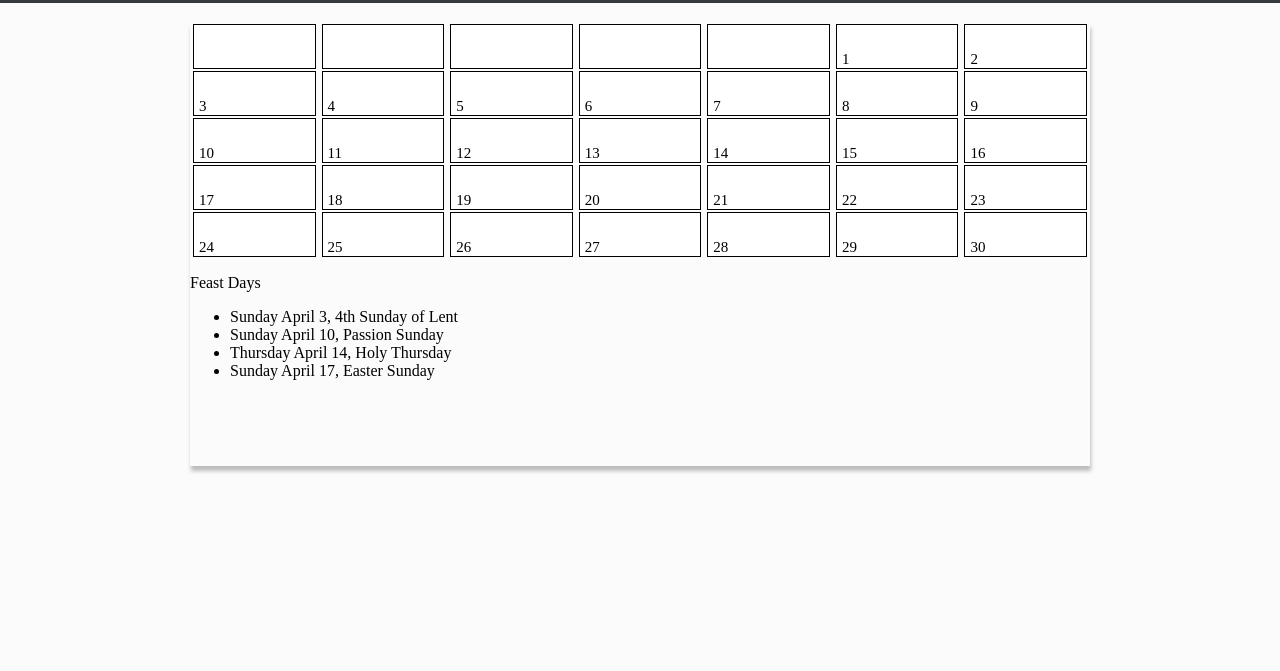
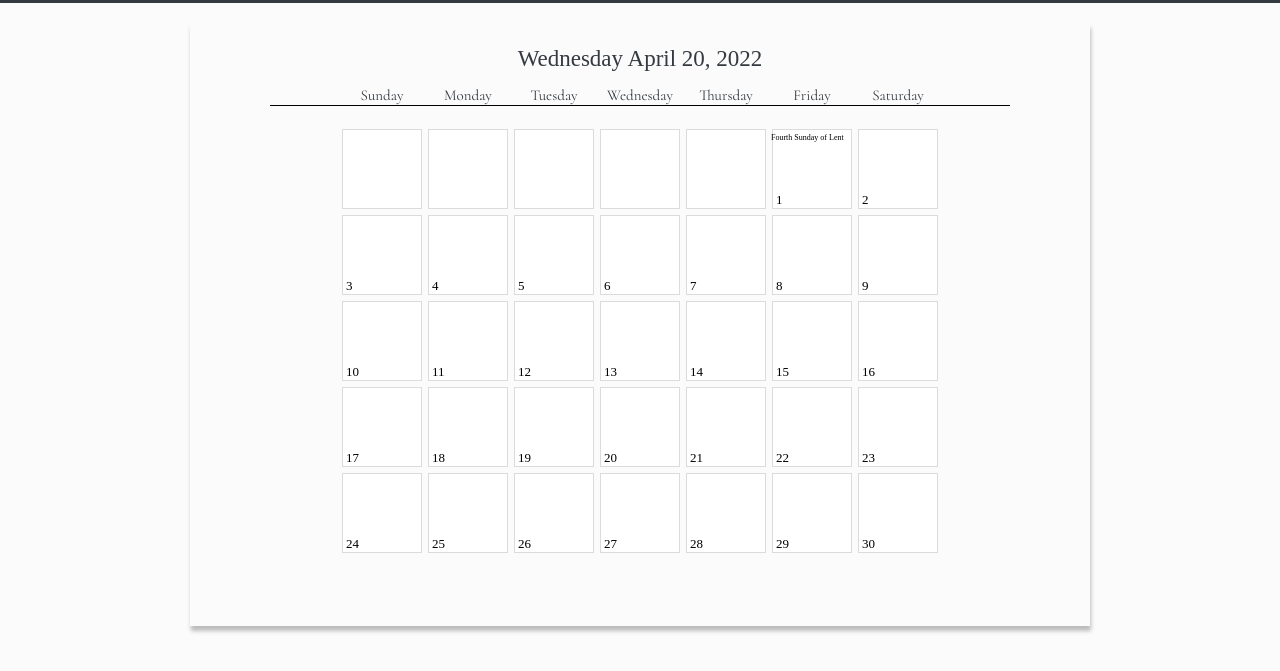
Before and after one commit to RobACurtis/liturgical-calendar, a website: page index.html in a window 1280 px wide. Shown: the part 53-724 px from the top of the page. Drawn offline with Linux system fonts and the light colour scheme; no server answers; a web font is replaced by a local one.

Commit message:
completed css for the calendar

```diff
--- a/css/styles.css
+++ b/css/styles.css
@@ -34,6 +34,22 @@ img.arrow:hover {
   display: flex;
 }
 
+.flex-wrap {
+  flex-wrap: wrap;
+}
+
+.flex-end {
+  justify-content: center;
+}
+
+.padding-bottom {
+  padding-bottom: 70px;
+}
+
+.justify-center {
+  justify-content: center;
+}
+
 .center {
   justify-content: center;
   align-items: center;
@@ -43,6 +59,16 @@ img.arrow:hover {
 .rel {
   position: relative;
 }
+
+.hidden {
+  display: none;
+}
+
+.margin-top {
+  margin-top: 20px;
+}
+
+/* form styling */
 
 p.notes {
   font-family: cormorant, serif;
@@ -132,27 +158,50 @@ p.date {
   text-align: center;
 }
 
-.hidden {
+/* calendar styling */
+
+#weekday.row {
   display: none;
 }
 
-.margin-top {
-  margin-top: 20px;
+p.calendar-date {
+  font-family: "Cormorant Unicase", serif;
+  color: #343a40;
+  font-size: 23px;
+  margin-bottom: 13px;
+}
+
+p.day {
+  font-family: Cormorant, serif;
+  color: #343a40;
+  font-size: 15px;
+  text-align: center;
+  width: 40px;
+  margin: 1px 3px;
+}
+
+.day-underline {
+  border-bottom: 1px solid black;
+  margin-bottom: 20px;
 }
 
 p.cal {
-  width: 150px;
-  height: 45px;
-  border: 1px solid black;
+  width: 40px;
+  height: 40px;
+  border: 1px solid #dbdbdb;
+  padding-left: 3px;
   display: flex;
-  justify-content: flex-end;
-  flex-direction: column;
-  padding-left: 5px;
-  margin: 1px 3px;
+  flex-direction: column-reverse;
+  text-align: left;
+  margin: 3px;
   font-family: "Cormorant Unicase", serif;
-  font-size: 15px;
+  font-size: 12px;
   color: black;
   background-color: white;
+}
+
+p.cal > span {
+  display: none;
 }
 
 p.cal:hover {
@@ -160,15 +209,68 @@ p.cal:hover {
   transform: scale(1.1);
 }
 
-.flex-end {
-  justify-content: center;
+.list-title {
+  font-family: cormorant, serif;
+  color: black;
+  font-size: 24px;
+  border-bottom: 1px solid black;
 }
 
-.padding-bottom {
-  padding-bottom: 70px;
+.feast-days {
+  list-style: none;
+  font-family: cormorant, serif;
+  color: black;
+  line-height: 24px;
+  font-size: 12px;
+  padding-left: 0;
 }
 
 @media only screen and (min-width: 600px) {
+  #list {
+    display: none;
+  }
+
+  #day {
+    display: none;
+  }
+
+  #calendar {
+    margin: 0 60px;
+  }
+
+  #weekday.row {
+    display: flex;
+  }
+
+  p.day {
+    font-size: 15px;
+    text-align: center;
+    width: 70px;
+    margin: 1px 3px;
+  }
+
+  .day-underline {
+    border-bottom: 1px solid black;
+    margin: 0 80px 20px;
+  }
+
+  p.cal {
+    width: 70px;
+    height: 70px;
+    font-size: 13px;
+    margin: 3px;
+  }
+
+  p.cal > span {
+    display: inline;
+    font-size: 8px;
+    position: absolute;
+    height: 15px;
+    bottom: 50px;
+    left: -2px;
+    text-align: center;
+  }
+
   img.arrow {
     left: 100px;
   }
@@ -225,6 +327,23 @@ p.cal:hover {
 }
 
 @media only screen and (min-width: 900px) {
+  #calendar {
+    margin: 0 120px;
+  }
+
+  p.day {
+    width: 80px;
+  }
+
+  p.cal {
+    width: 80px;
+    height: 80px;
+  }
+
+  p.cal > span {
+    bottom: 60px;
+  }
+
   img.arrow {
     left: 200px;
   }
--- a/index.html
+++ b/index.html
@@ -56,16 +56,38 @@
       </div>
     </div>
     <div class="container background-color rel margin-top padding-bottom hidde">
-      <div class="row flex-end">
+      <div class="row">
+        <div class="column-full center">
+          <p class="calendar-date">Wednesday April 20, 2022</p>
+        </div>
+      </div>
+      <div id="day" class="row day-underline justify-center">
+        <p class="day">Sun</p>
+        <p class="day">Mon</p>
+        <p class="day">Tues</p>
+        <p class="day">Wed</p>
+        <p class="day">Thurs</p>
+        <p class="day">Fri</p>
+        <p class="day">Sat</p>
+      </div>
+      <div id="weekday" class="row day-underline justify-center">
+        <p class="day">Sunday</p>
+        <p class="day">Monday</p>
+        <p class="day">Tuesday</p>
+        <p class="day">Wednesday</p>
+        <p class="day">Thursday</p>
+        <p class="day">Friday</p>
+        <p class="day">Saturday</p>
+      </div>
+
+      <div id="calendar" class="row flex-wrap center">
         <p class="cal"></p>
         <p class="cal"></p>
         <p class="cal"></p>
         <p class="cal"></p>
         <p class="cal"></p>
-        <p class="cal">1</p>
+        <p class="cal rel">1<span>Fourth Sunday of Lent</span></p>
         <p class="cal">2</p>
-      </div>
-      <div class="row flex-end">
         <p class="cal">3</p>
         <p class="cal">4</p>
         <p class="cal">5</p>
@@ -73,8 +95,6 @@
         <p class="cal">7</p>
         <p class="cal">8</p>
         <p class="cal">9</p>
-      </div>
-      <div class="row flex-end">
         <p class="cal">10</p>
         <p class="cal">11</p>
         <p class="cal">12</p>
@@ -82,8 +102,6 @@
         <p class="cal">14</p>
         <p class="cal">15</p>
         <p class="cal">16</p>
-      </div>
-      <div class="row flex-end">
         <p class="cal">17</p>
         <p class="cal">18</p>
         <p class="cal">19</p>
@@ -91,8 +109,6 @@
         <p class="cal">21</p>
         <p class="cal">22</p>
         <p class="cal">23</p>
-      </div>
-      <div class="row flex-end margin-bottom">
         <p class="cal">24</p>
         <p class="cal">25</p>
         <p class="cal">26</p>
@@ -101,12 +117,16 @@
         <p class="cal">29</p>
         <p class="cal">30</p>
       </div>
-      <div class="row">
-        <div class="column-full">
-          <p class="feast-days">
+      <div id="list" class="row center">
+        <div class="column-three-quarter">
+          <p class="list-title">
             Feast Days
           </p>
-          <ul>
+          <ul class="feast-days">
+            <li>Sunday April 3, 4th Sunday of Lent</li>
+            <li>Sunday April 10, Passion Sunday</li>
+            <li>Thursday April 14, Holy Thursday</li>
+            <li>Sunday April 17, Easter Sunday</li>
             <li>Sunday April 3, 4th Sunday of Lent</li>
             <li>Sunday April 10, Passion Sunday</li>
             <li>Thursday April 14, Holy Thursday</li>
```
